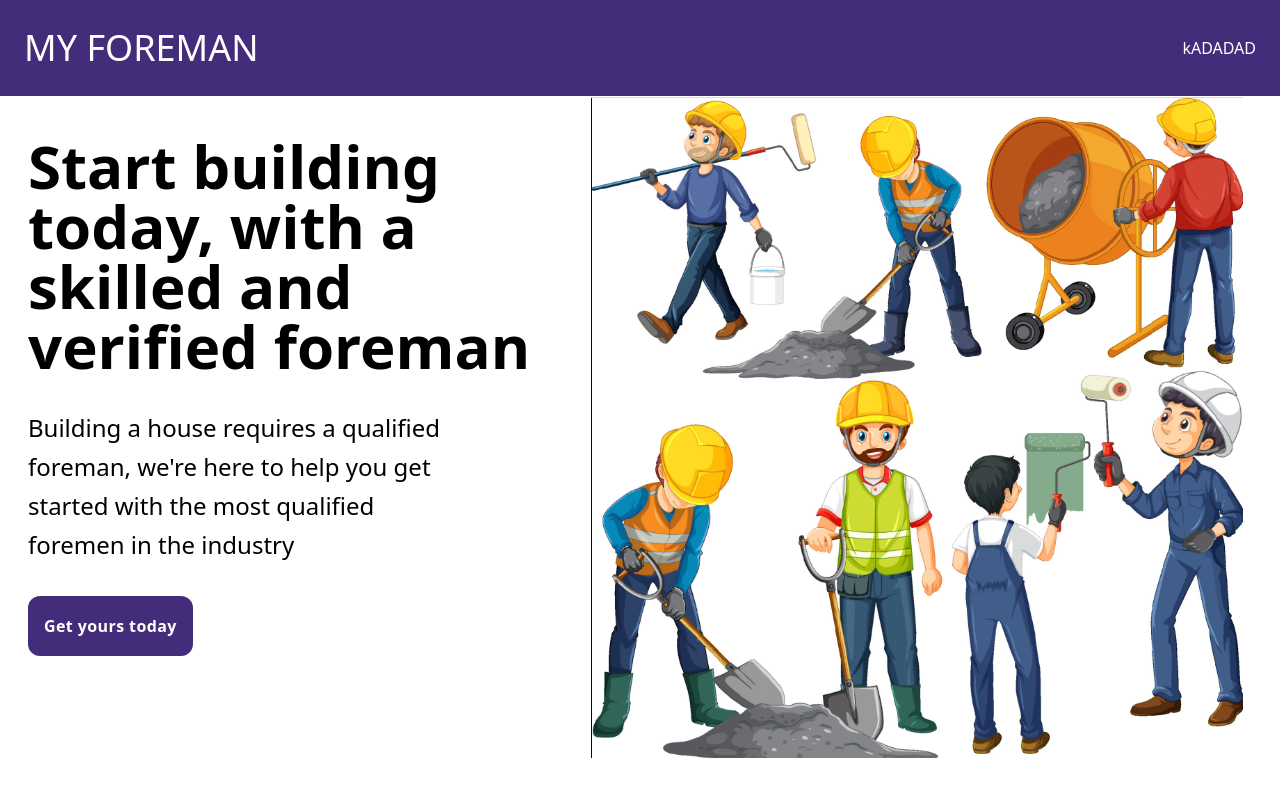
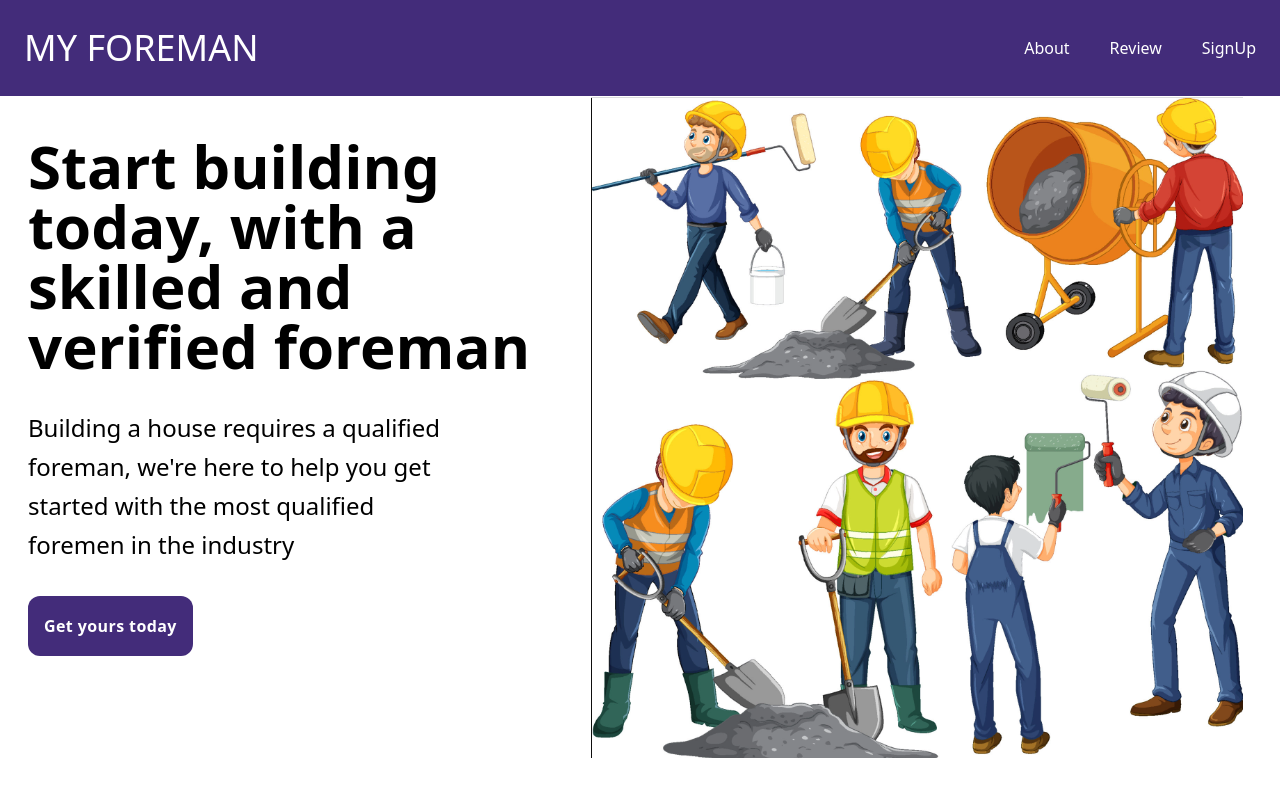
Before and after one commit to wandera7/asclone, a React (Create React App) app: page / in a window 1280 px wide. Shown: the top 796 px of the page. Built offline with nearby package versions, Linux system fonts and the light colour scheme.

Commit message:
Added links

```diff
--- a/src/components/Home.js
+++ b/src/components/Home.js
@@ -24,7 +24,12 @@ function Home(){
            <div className="flex items-center justify-between py-7">
            <h2 className=" text-4xl text-white">MY FOREMAN</h2>
             <nav className="flex items-center space-x-10">
-            <a href="logo"  className="text-white">kADADAD</a>
+            {
+                links.map(({id,name})=>(
+            <a href="logo" key={id}  className="text-white">{name}</a>
+
+                ))
+            }
             </nav>
            </div>
         </div>
```
